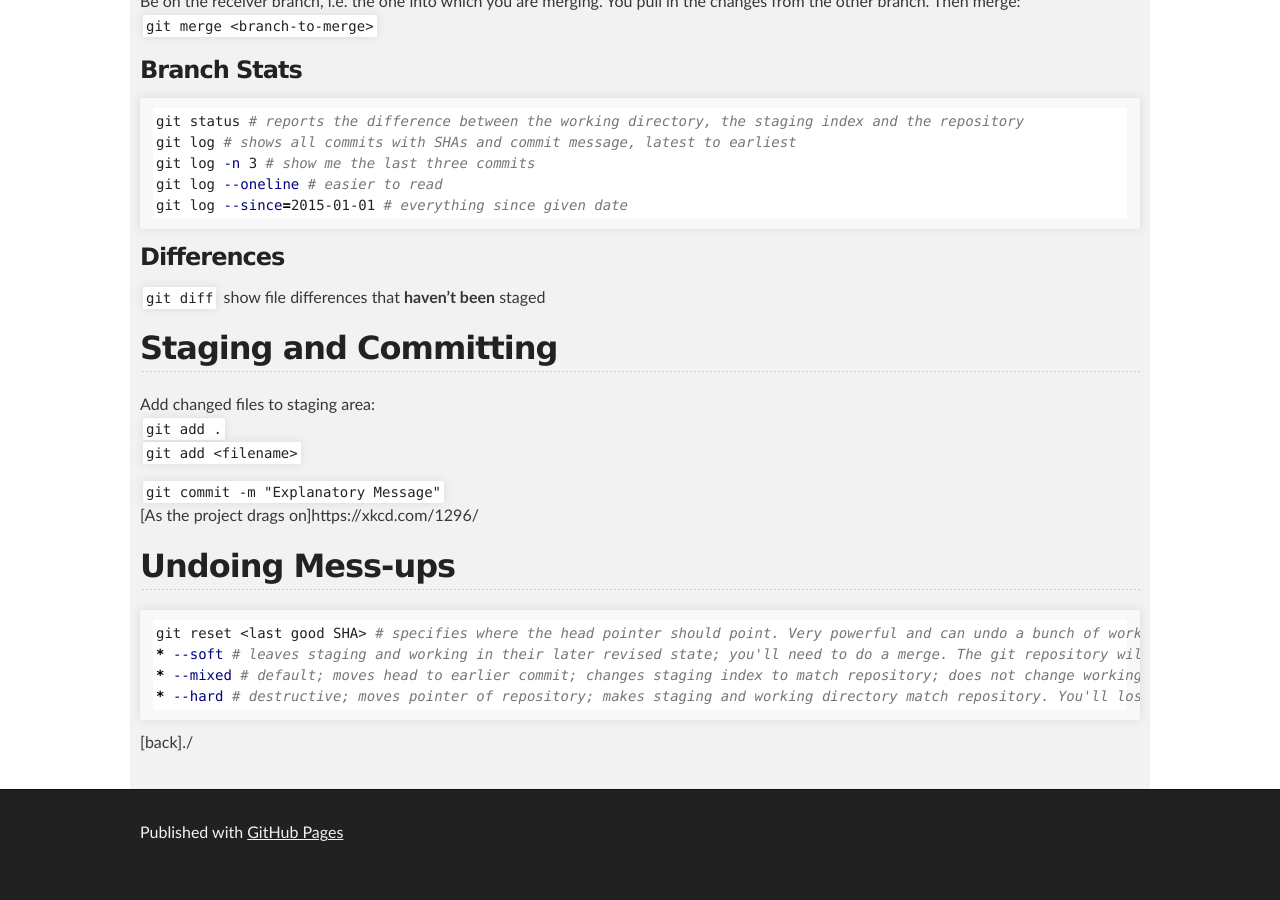
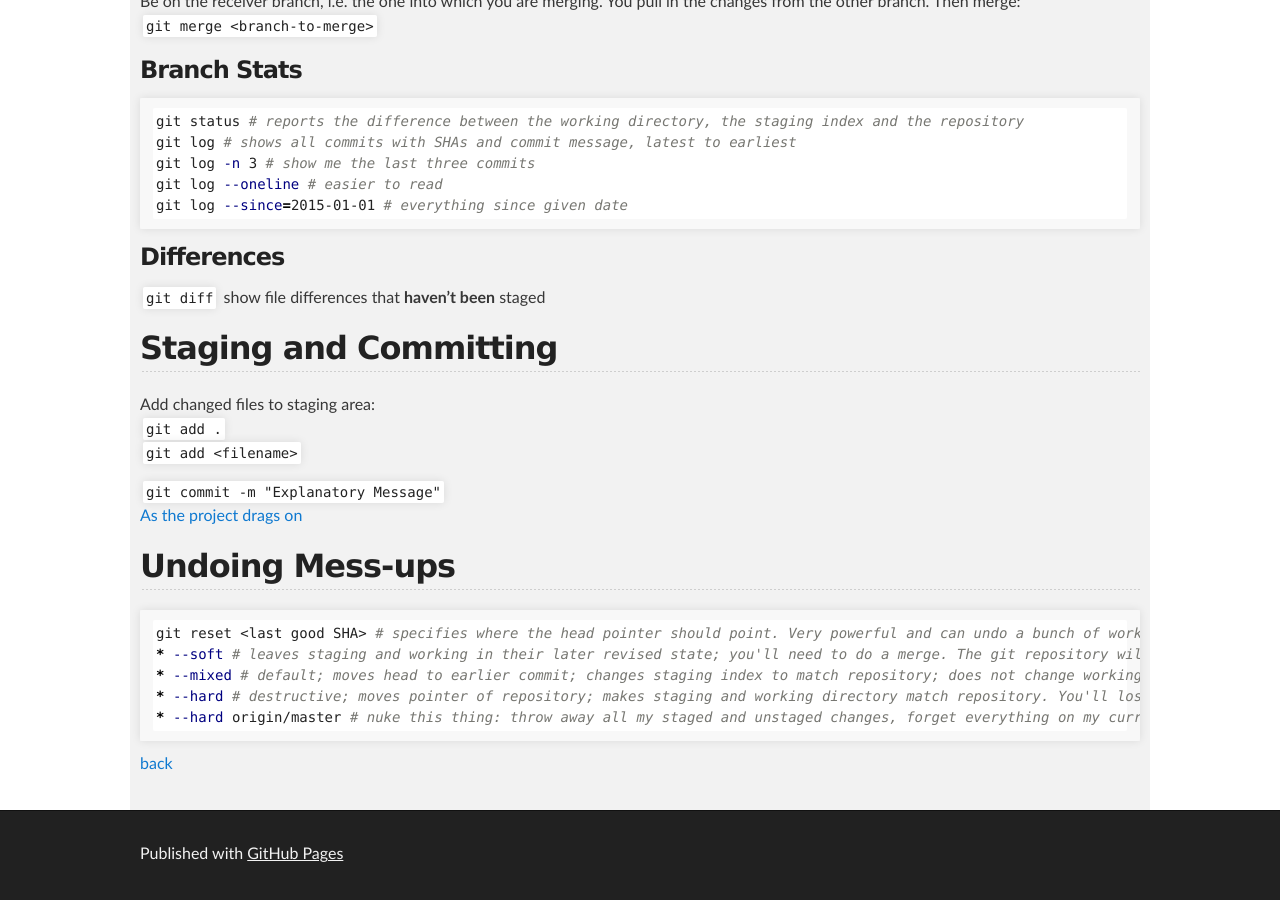
Before and after one commit to cathysnider/cathysnider.github.io, a Jekyll site: the page built from gitcommands.md, in a window 1280 px wide and 900 px high, scrolled down 1411 px. Built offline with Jekyll 4.4.1, drawn with Linux system fonts in a browser that asks for light colours; before the commit the page ends 2290 px from its top, so only the background shows below that.

Commit message:
text tweaks

````diff
--- a/gitcommands.md
+++ b/gitcommands.md
@@ -73,7 +73,7 @@ Add changed files to staging area:<br />
 `git add <filename>`<br />
 
 `git commit -m "Explanatory Message"` <br />
-[As the project drags on]https://xkcd.com/1296/
+[As the project drags on](https://xkcd.com/1296/)
 
 ## Undoing Mess-ups
 ```sh
@@ -81,7 +81,8 @@ git reset <last good SHA> # specifies where the head pointer should point. Very
 * --soft # leaves staging and working in their later revised state; you'll need to do a merge. The git repository will be reset to an earlier version. Do a Git Diff to see the difference.
 * --mixed # default; moves head to earlier commit; changes staging index to match repository; does not change working directory. We have not lost any work. Do a Git Diff to see the difference.
 * --hard # destructive; moves pointer of repository; makes staging and working directory match repository. You'll lose all work since the last commit. Sometimes you want that.
+* --hard origin/master # nuke this thing: throw away all my staged and unstaged changes, forget everything on my current local branch and make it exactly the same as origin/master
 ```
 
 
-[back]./
+[back](./)
````
